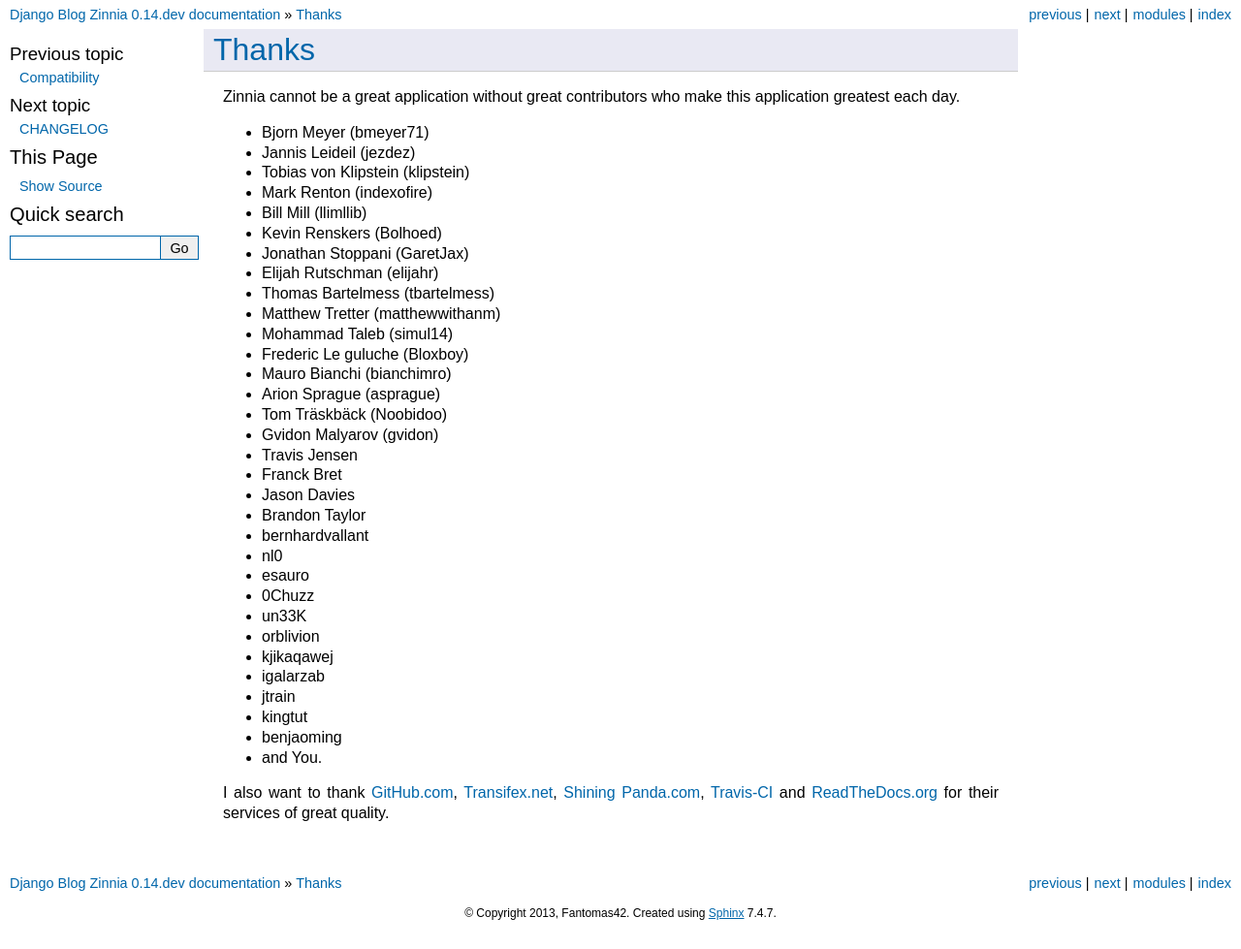
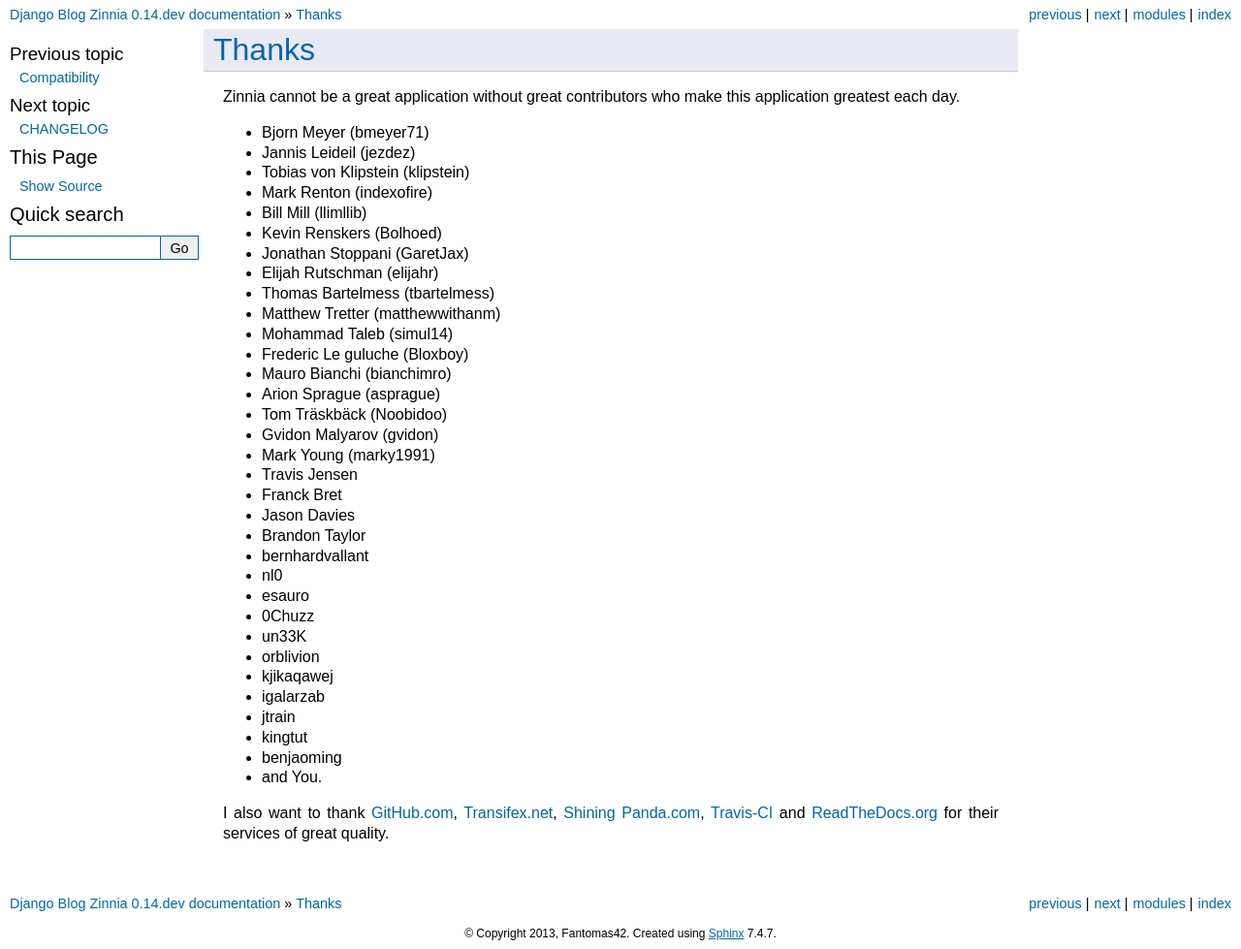
Before and after one commit to Fantomas42/django-blog-zinnia, a Sphinx documentation site: the page built from docs/notes/thanks.rst, in a window 1280 px wide. Shown: the whole page at 97% size. Built offline with Sphinx 7.4.7, drawn with Linux system fonts in a browser that asks for light colours; before the commit the page ends 958 px from its top, so only the background shows below that.

Commit message:
Thanking marky1991

```diff
--- a/docs/notes/thanks.rst
+++ b/docs/notes/thanks.rst
@@ -21,6 +21,7 @@ this application greatest each day.
 * Arion Sprague (asprague)
 * Tom Träskbäck (Noobidoo)
 * Gvidon Malyarov (gvidon)
+* Mark Young (marky1991)
 * Travis Jensen
 * Franck Bret
 * Jason Davies
```
